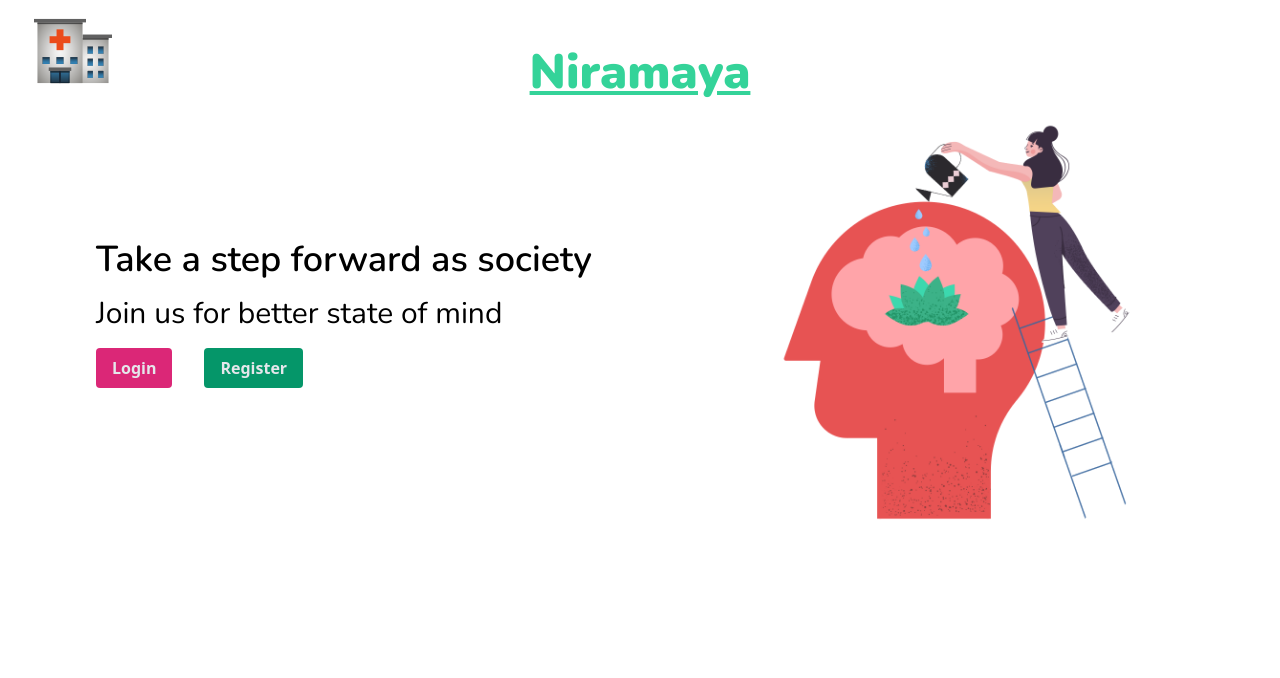
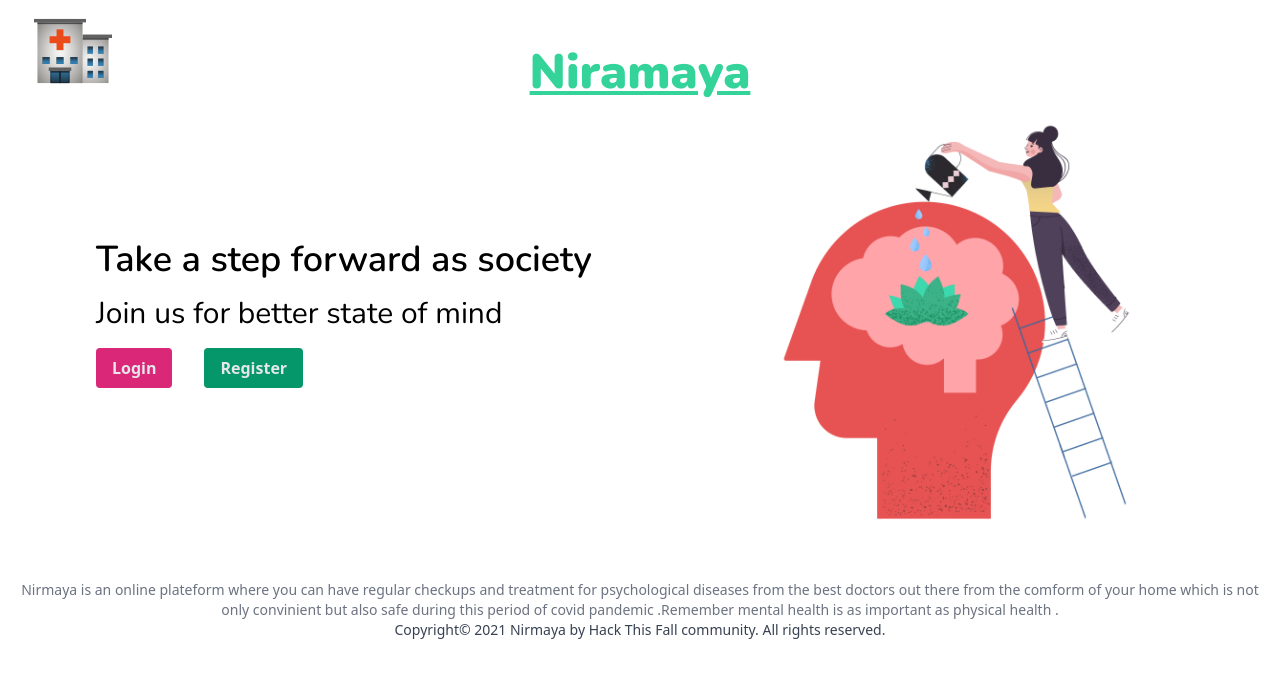
Before and after one commit to saurabhmehta1601/Niramaya-frontend, a React (Create React App) app in the folder frontend/: page / in a window 1280 px wide. Shown: the top 678 px of the page. Built offline with nearby package versions, Linux system fonts and the light colour scheme.

Commit message:
footer done

```diff
--- a/frontend/src/App.js
+++ b/frontend/src/App.js
@@ -1,7 +1,8 @@
 import HomePage from "./pages/Home"
 import LoginPage from "./pages/Login"
-import SignupPage from "./pages/Signup"
+import RegisterPage from "./pages/Register"
 import Header from "./components/Header"
+import Footer from "./components/Footer"
 import {Switch,Route,BrowserRouter} from "react-router-dom"
 
 function App() {
@@ -11,8 +12,9 @@ function App() {
       <Switch>
         <Route exact path="/" component={HomePage} ></Route>
         <Route path="/login" component={LoginPage} ></Route>
-        <Route path="/signup" component={SignupPage}></Route>
+        <Route path="/register" component={RegisterPage}></Route>
       </Switch>
+    <Footer/>
     </BrowserRouter>
   );
 }
--- /dev/null
+++ b/frontend/src/components/Footer.jsx
@@ -0,0 +1,12 @@
+import React from 'react'
+
+const Footer = () => {
+    return (
+        <div className="mt-12 mb-4 px-4">
+            <p className="text-sm text-gray-500 text-center">Nirmaya is an online plateform where you can have regular checkups and treatment for psychological diseases from the best doctors out there from the comform of your home which is not only convinient but also safe during this period of covid pandemic .Remember mental health is as important as physical health . </p>
+            <p className="text-sm text-gray-700 text-center">Copyright&copy; {new Date().getFullYear()} Nirmaya by Hack This Fall community. All rights reserved. </p>
+        </div>
+    )
+}
+
+export default Footer
```
